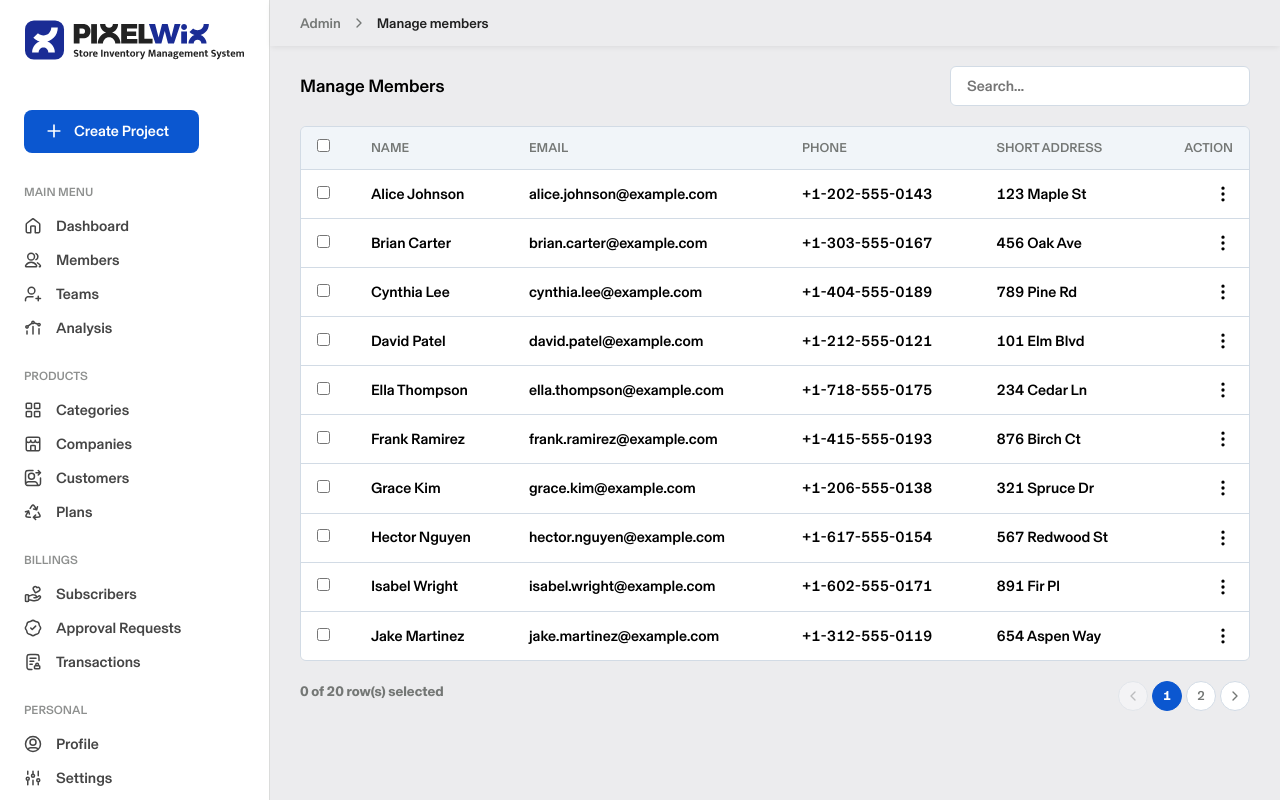
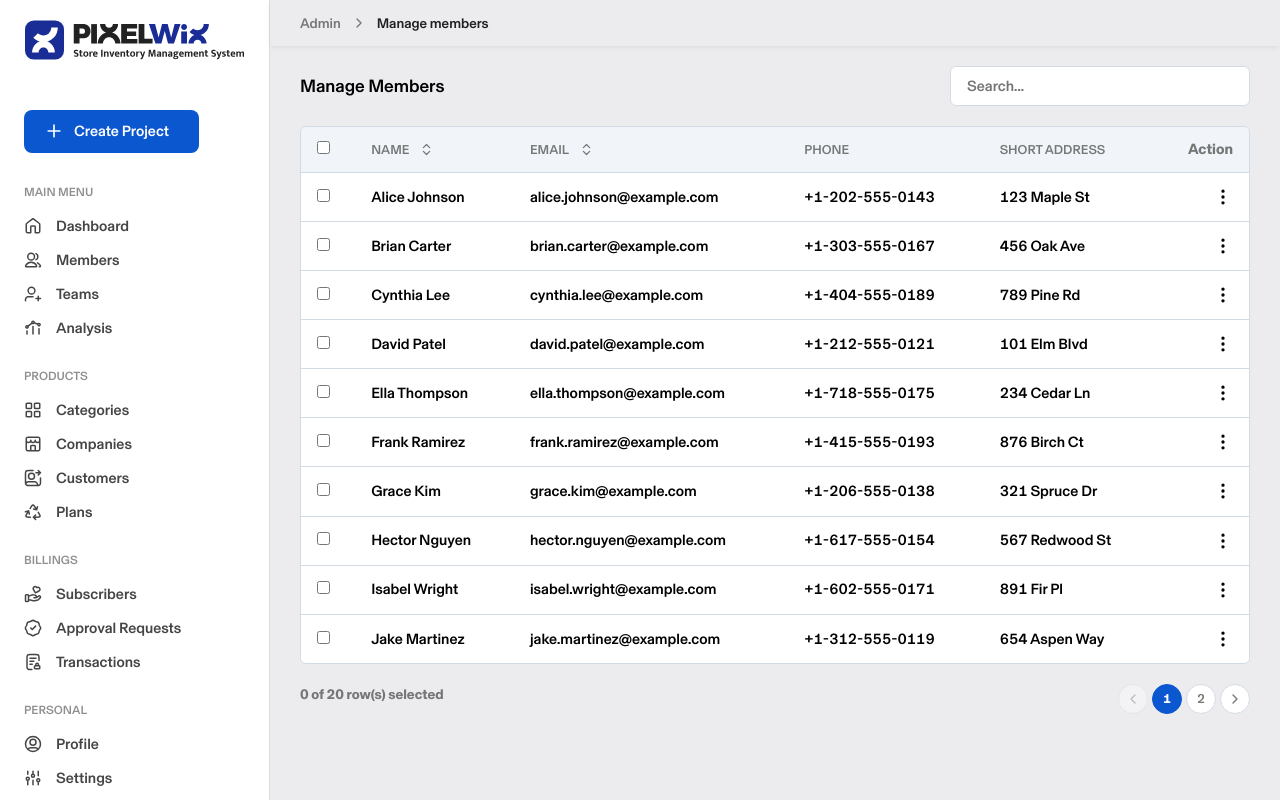
Before and after one commit to dipankarhalder/stock_inventory, a React (Vite) app in the folder client/: page /admin/members in a window 1280 px wide. Built offline with nearby package versions, Linux system fonts and the light colour scheme.

Commit message:
finally completed table

```diff
--- a/client/src/constant/types.js
+++ b/client/src/constant/types.js
@@ -10,5 +10,6 @@ export const types = {
   NEXTPAGE: "NEXTPAGE",
   PREVPAGE: "PREVPAGE",
   SETSEARCH: "SETSEARCH",
+  SORT: "SORT",
   RESET: "RESET",
 };
--- a/client/src/icons/index.jsx
+++ b/client/src/icons/index.jsx
@@ -299,6 +299,48 @@ export const Larrow = () => (
   </span>
 );
 
+export const Uarrow = () => (
+  <span>
+    <svg width="100%" height="100%" viewBox="0 0 24 24" fill="none">
+      <path
+        d="M18 15L12 9L6 15"
+        stroke="currentColor"
+        strokeWidth="2"
+        strokeLinecap="round"
+        strokeLinejoin="round"
+      />
+    </svg>
+  </span>
+);
+
+export const Darrow = () => (
+  <span>
+    <svg width="100%" height="100%" viewBox="0 0 24 24" fill="none">
+      <path
+        d="M6 9L12 15L18 9"
+        stroke="currentColor"
+        strokeWidth="2"
+        strokeLinecap="round"
+        strokeLinejoin="round"
+      />
+    </svg>
+  </span>
+);
+
+export const ActiveFilter = () => (
+  <span>
+    <svg width="100%" height="100%" viewBox="0 0 24 24" fill="none">
+      <path
+        d="M7 15L12 20L17 15M7 9L12 4L17 9"
+        stroke="currentColor"
+        strokeWidth="2"
+        strokeLinecap="round"
+        strokeLinejoin="round"
+      />
+    </svg>
+  </span>
+);
+
 export const Exports = () => (
   <span>
     <svg width="100%" height="100%" viewBox="0 0 24 24" fill="none">
--- a/client/src/pages/admin/MembersPage.jsx
+++ b/client/src/pages/admin/MembersPage.jsx
@@ -30,6 +30,7 @@ export const MembersPage = () => {
           data={userData}
           pageSize={10}
           onAction={handleRowAction}
+          sortableFields={["name", "email"]}
         />
       </div>
     </div>
--- a/client/src/shared/table/DataTable.jsx
+++ b/client/src/shared/table/DataTable.jsx
@@ -9,6 +9,8 @@ import { Pagination } from "./components/Pagination";
 const initialState = {
   currentPage: 1,
   searchQuery: "",
+  sortBy: null,
+  sortDirection: "asc",
 };
 
 function reducer(state, action) {
@@ -21,6 +23,20 @@ function reducer(state, action) {
       return { ...state, currentPage: state.currentPage - 1 };
     case types.SETSEARCH:
       return { ...state, searchQuery: action.query, currentPage: 1 };
+    case types.SORT: {
+      const { field } = action;
+      if (!field) return state;
+
+      const isSameField = state.sortBy === field;
+      const newDirection =
+        isSameField && state.sortDirection === "asc" ? "desc" : "asc";
+
+      return {
+        ...state,
+        sortBy: field,
+        sortDirection: newDirection,
+      };
+    }
     default:
       return state;
   }
@@ -32,9 +48,10 @@ export const DataTable = ({
   pageSize = 10,
   onAction,
   onSelectionChange,
+  sortableFields = [""],
 }) => {
   const [state, dispatch] = useReducer(reducer, initialState);
-  const { currentPage, searchQuery } = state;
+  const { currentPage, searchQuery, sortBy, sortDirection } = state;
 
   const [selectedRows, setSelectedRows] = useState([]);
   const debouncedSearch = useDebounce(searchQuery, 300);
@@ -49,13 +66,29 @@ export const DataTable = ({
   );
 
   const filteredData = useMemo(() => {
-    if (!debouncedSearch) return data;
-    return data.filter((item) =>
-      Object.values(item).some((val) =>
-        val?.toString().toLowerCase().includes(debouncedSearch.toLowerCase())
-      )
-    );
-  }, [debouncedSearch, data]);
+    let result = [...data];
+
+    if (debouncedSearch) {
+      result = result.filter((item) =>
+        Object.values(item).some((val) =>
+          val?.toString().toLowerCase().includes(debouncedSearch.toLowerCase())
+        )
+      );
+    }
+
+    if (sortBy) {
+      result.sort((a, b) => {
+        const aVal = a[sortBy]?.toString().toLowerCase() || "";
+        const bVal = b[sortBy]?.toString().toLowerCase() || "";
+
+        if (aVal < bVal) return sortDirection === "asc" ? -1 : 1;
+        if (aVal > bVal) return sortDirection === "asc" ? 1 : -1;
+        return 0;
+      });
+    }
+
+    return result;
+  }, [debouncedSearch, data, sortBy, sortDirection]);
 
   const totalPages = Math.ceil(filteredData.length / pageSize);
   const start = (currentPage - 1) * pageSize;
@@ -139,6 +172,10 @@ export const DataTable = ({
               headers={headers}
               isAllSelected={isAllPageSelected}
               onSelectAll={toggleSelectAllCurrentPage}
+              sortBy={sortBy}
+              sortDirection={sortDirection}
+              dispatch={dispatch}
+              sortableFields={sortableFields}
             />
           </thead>
           <tbody>
--- a/client/src/shared/table/components/TableHeader.jsx
+++ b/client/src/shared/table/components/TableHeader.jsx
@@ -1,11 +1,53 @@
-export const TableHeader = ({ headers, isAllSelected, onSelectAll }) => (
+import { types } from "../../../constant/types";
+import { Uarrow, Darrow, ActiveFilter } from "../../../icons";
+
+export const TableHeader = ({
+  headers,
+  isAllSelected,
+  onSelectAll,
+  sortBy,
+  sortDirection,
+  dispatch,
+  sortableFields = [],
+}) => {
+  return (
     <tr>
       <th>
         <input type="checkbox" checked={isAllSelected} onChange={onSelectAll} />
       </th>
-    {headers.map((header) => (
-      <th key={header}>{header.replace(/_/g, " ")}</th>
-    ))}
+      {headers.map((header) => {
+        const isSortable = sortableFields.includes(header);
+        const isActiveSort = sortBy === header;
+        const isAsc = sortDirection === "asc";
+        return (
+          <th
+            key={header}
+            onClick={() =>
+              isSortable && dispatch({ type: types.SORT, field: header })
+            }
+          >
+            <p>
+              {header.replace(/_/g, " ")}{" "}
+              {isSortable && (
+                <>
+                  {isActiveSort ? (
+                    isAsc ? (
+                      <Uarrow />
+                    ) : (
+                      <Darrow />
+                    )
+                  ) : (
+                    <>
+                      <ActiveFilter />
+                    </>
+                  )}
+                </>
+              )}
+            </p>
+          </th>
+        );
+      })}
       <th>Action</th>
     </tr>
   );
+};
--- a/client/src/styles/shared/table.scss
+++ b/client/src/styles/shared/table.scss
@@ -102,13 +102,29 @@
           th {
             color: $themegray;
             text-align: left;
-            font-size: 13px;
-            font-weight: 500;
-            text-transform: uppercase;
             padding: 0.7rem 1rem;
 
             &:last-child {
               text-align: right;
+            }
+
+            p {
+              font-size: 13px;
+              font-weight: 500;
+              text-transform: uppercase;
+              display: flex;
+              align-items: center;
+
+              & > span {
+                width: 15px;
+                height: 15px;
+                margin-left: 10px;
+
+                & > svg {
+                  width: 15px;
+                  height: 15px;
+                }
+              }
             }
           }
         }
```
Lines whose indentation alone changed are shown as unchanged.
